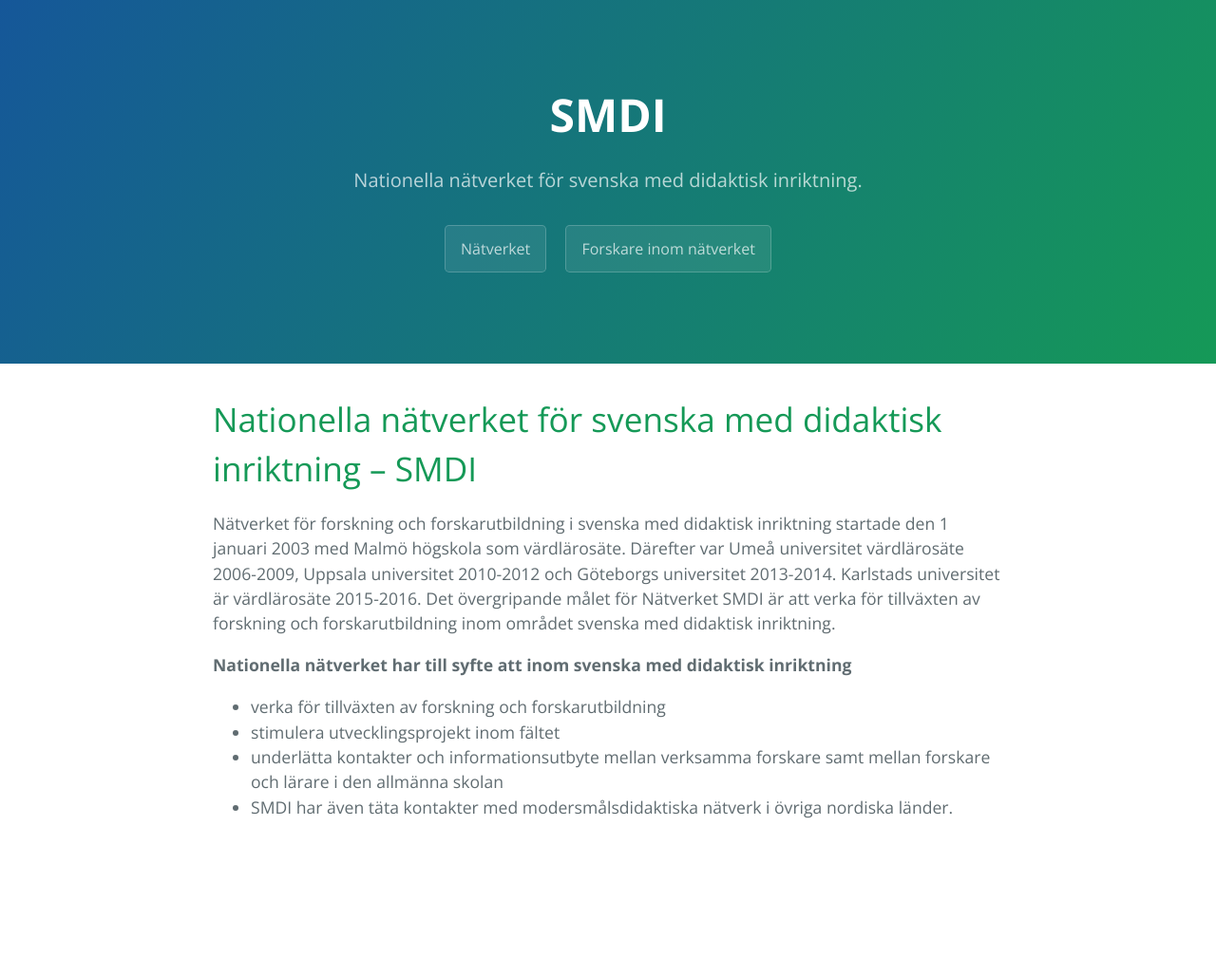
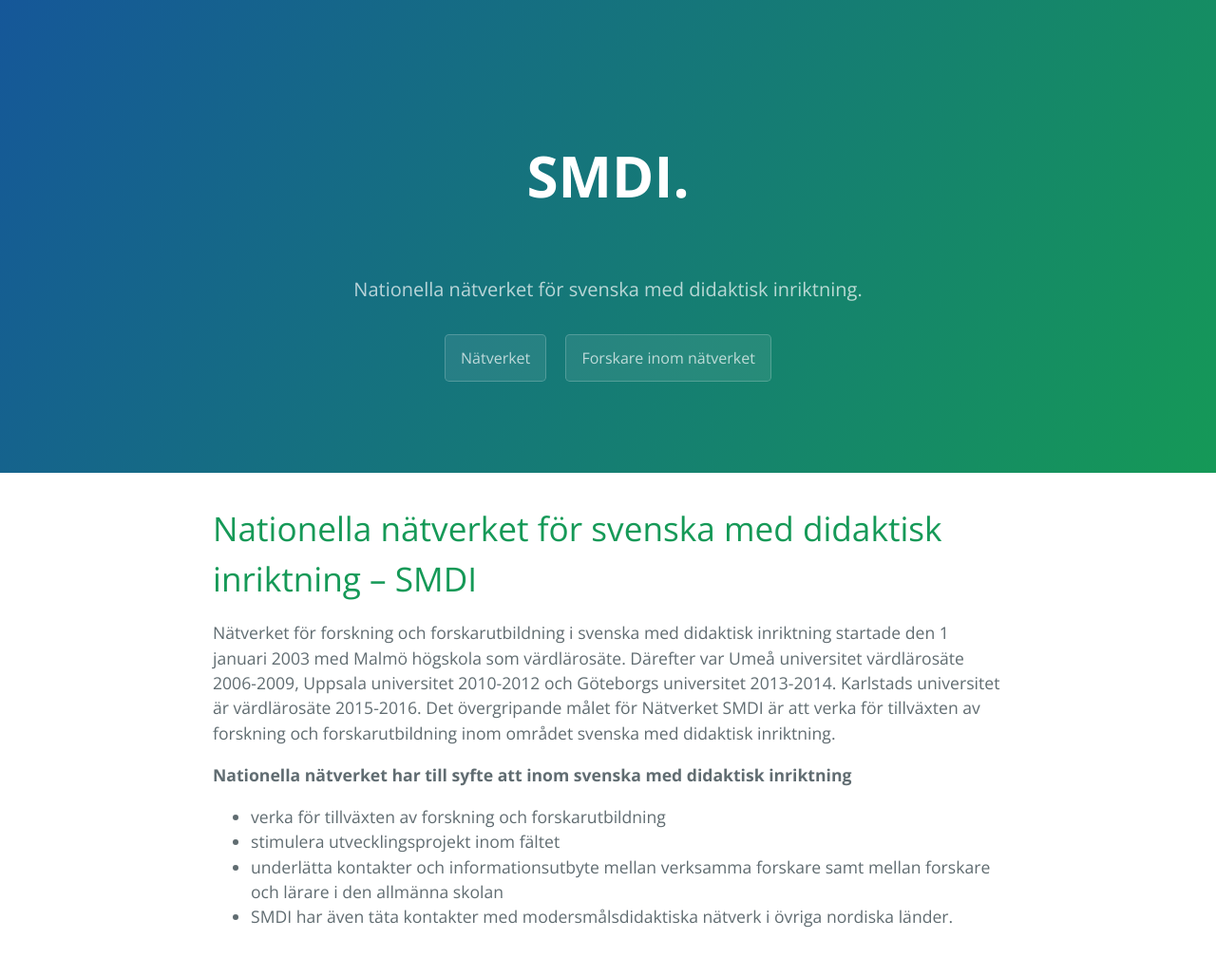
Before and after one commit to smdihemsida/smdihemsida.github.io, a Jekyll site: the page built from index.md, in a window 1280 px wide. Shown: the whole page at 95% size. Built offline with Jekyll 4.4.1, drawn with Linux system fonts in a browser that asks for light colours; our own code applies the rules of GitHub Pages for plain Markdown files; before the commit the page ends 913 px from its top, so only the background shows below that.

Commit message:
Försök till logga

```diff
--- a/_layouts/default.html
+++ b/_layouts/default.html
@@ -10,7 +10,7 @@
   </head>
   <body>
     <section class="page-header">
-      <h1 class="project-name"> <font size="7">SMDI</font> </h1>
+      <h1 class="project-name"> <p style="font-size:60px">SMDI.</p> </h1>
       <h2 class="project-tagline">Nationella nätverket för svenska med didaktisk inriktning.</h2>
         <a href="https://albinmartinsson.github.io/nätverket" class="btn">Nätverket</a>
         <a href="https://albinmartinsson.github.io/forskare" class="btn">Forskare inom nätverket</a>
```
